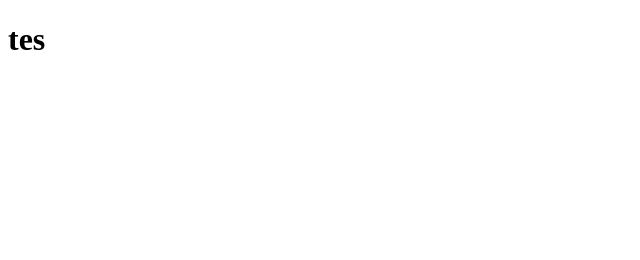
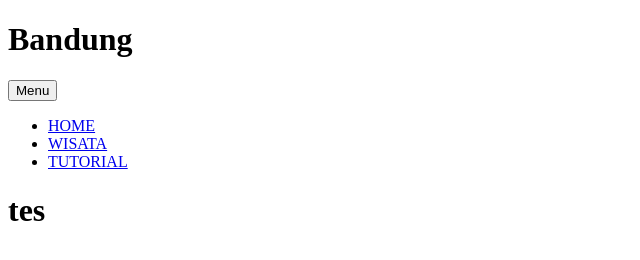
Before and after one commit to AzfarHanif/PASII, a plain HTML site: page index.html in a window 1280 px wide. Shown: the whole page, without its empty margins (0-640 px from the left). Drawn offline with Linux system fonts and the light colour scheme.

Commit message:
add index header

```diff
--- a/index.html
+++ b/index.html
@@ -6,6 +6,21 @@
     <title>Document</title>
 </head>
 <body>
+   <header class="header">
+        <h1>Bandung</h1>
+        <div class="popup-container">
+            <button class="trigger">Menu</button>
+            <div class="popup">
+                <nav>
+                    <ul class="nav">
+                        <li><a href="#">HOME</a></li>
+                        <li><a href="list.html">WISATA</a></li>
+                        <li><a href="tutorial.html">TUTORIAL</a></li>
+                    </ul>
+                </nav>
+            </div>
+        </div>
+    </header>
     <h1>tes</h1>
 </body>
 </html>
```
